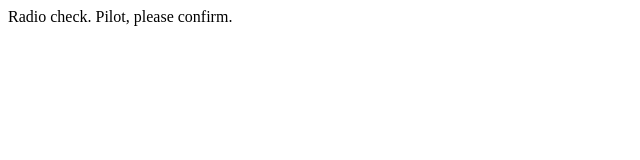
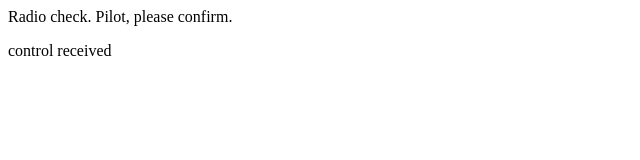
Before and after one commit to rsunithat/communication-log, a plain HTML site: page index.html in a window 1280 px wide. Shown: the full height of the page, 0-640 px from the left. Drawn offline with Linux system fonts and the light colour scheme.

Commit message:
adding second line

```diff
--- a/index.html
+++ b/index.html
@@ -1,5 +1,6 @@
 <html>
 <body>
    <p>Radio check. Pilot, please confirm.</p>
+<p>control received</p>
 </body>
 </html>
```
